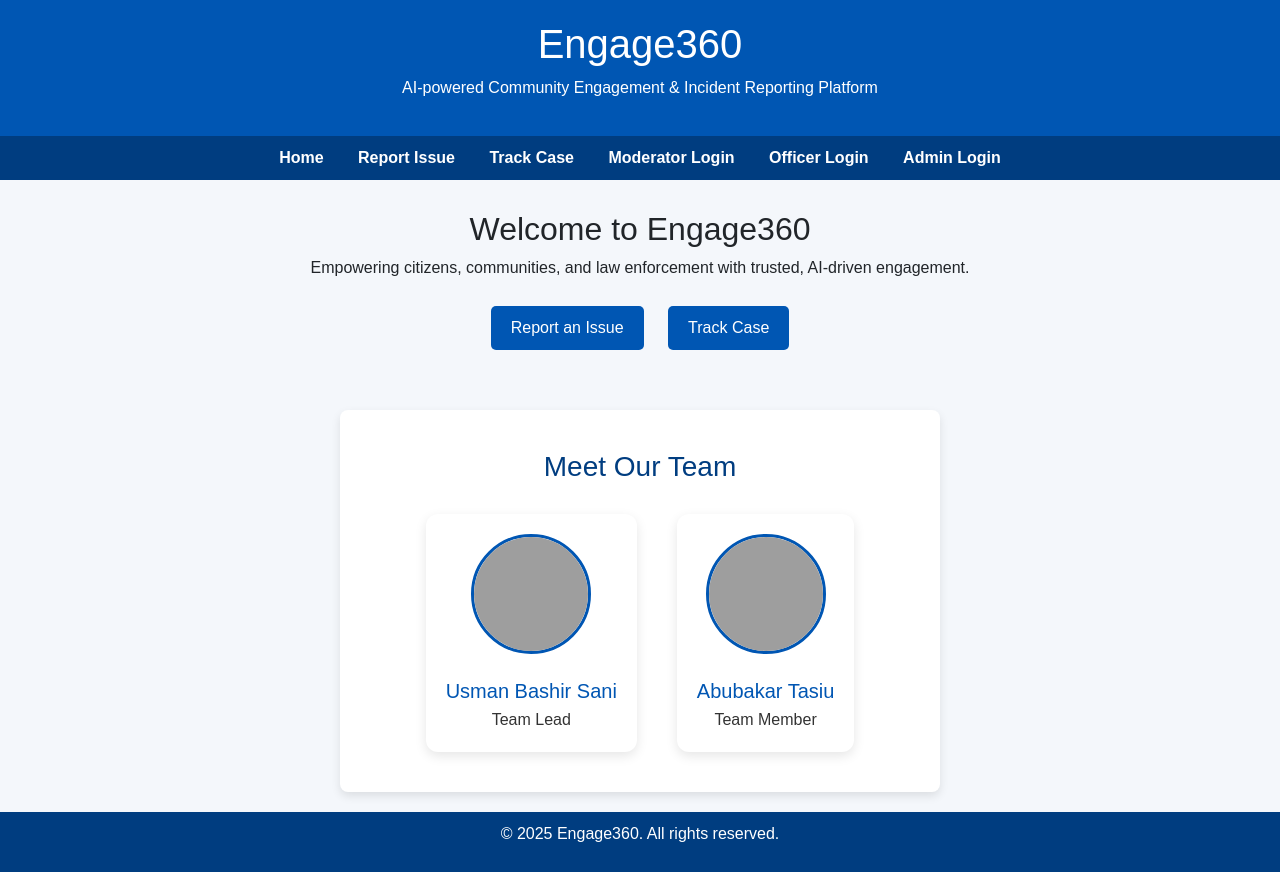
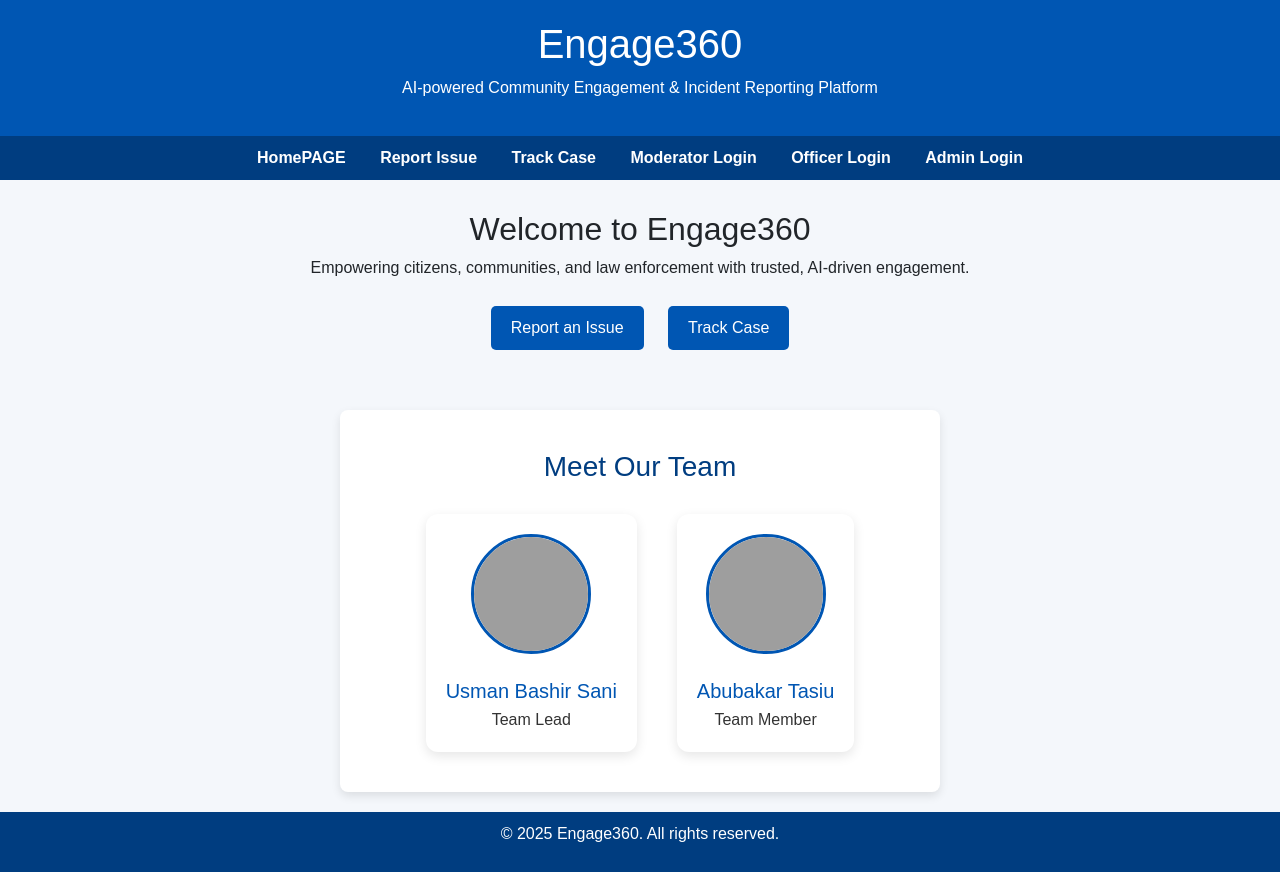
Before and after one commit to digitallyahead1/engage360, a plain HTML site: page frontend/src/index.html in a window 1280 px wide. Drawn offline with nearby package versions, Linux system fonts and the light colour scheme; grey boxes are pictures that could not be loaded.

```diff
--- a/frontend/src/index.html
+++ b/frontend/src/index.html
@@ -15,7 +15,7 @@
   </header>
 
   <nav>
-    <a href="/">Home</a>
+    <a href="/">HomePAGE</a>
     <a href="/report">Report Issue</a>
     <a href="/track">Track Case</a>
     <a href="/moderator/login">Moderator Login</a>
```
